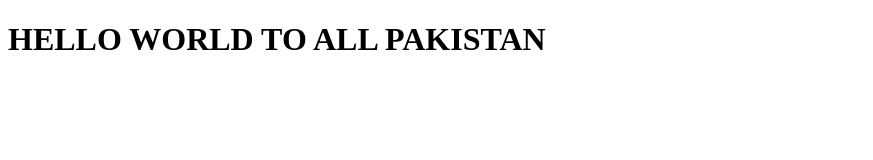
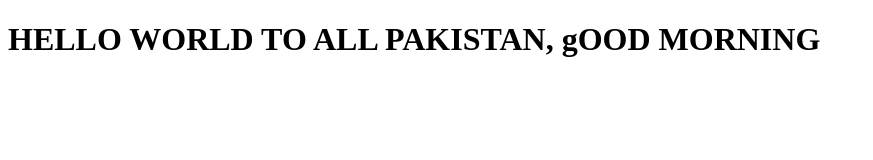
Before and after one commit to muhammadasif84/Saas-Training, a plain HTML site: page index.html in a window 1280 px wide. Shown: the whole page, without its empty margins (0-873 px from the left). Drawn offline with Linux system fonts and the light colour scheme.

Commit message:
Update index.html

```diff
--- a/index.html
+++ b/index.html
@@ -6,6 +6,6 @@
     <title>Document</title>
 </head>
 <body>
-    <h1>HELLO WORLD TO ALL PAKISTAN</h1>
+    <h1>HELLO WORLD TO ALL PAKISTAN, gOOD MORNING</h1>
 </body>
 </html>
```
